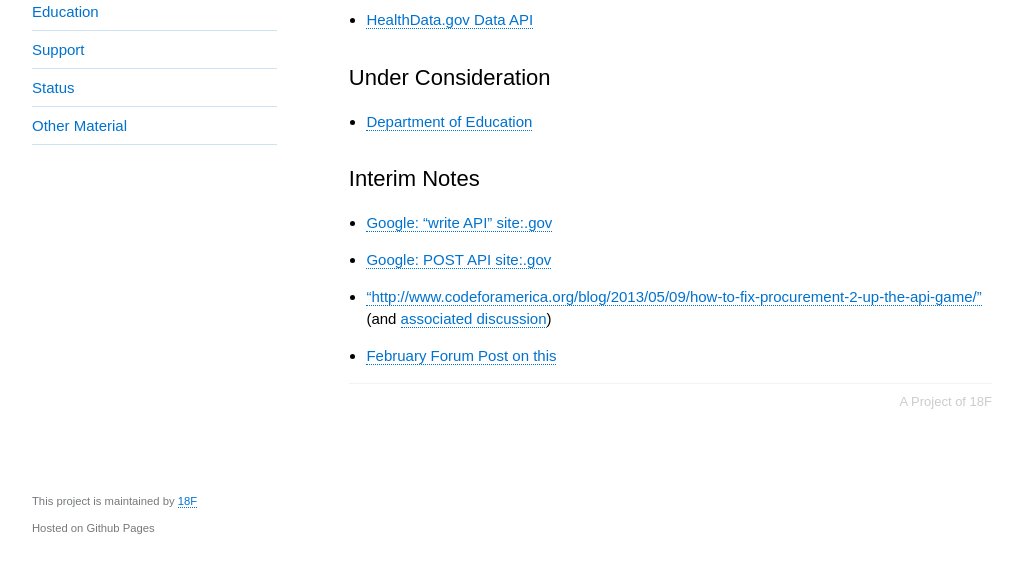
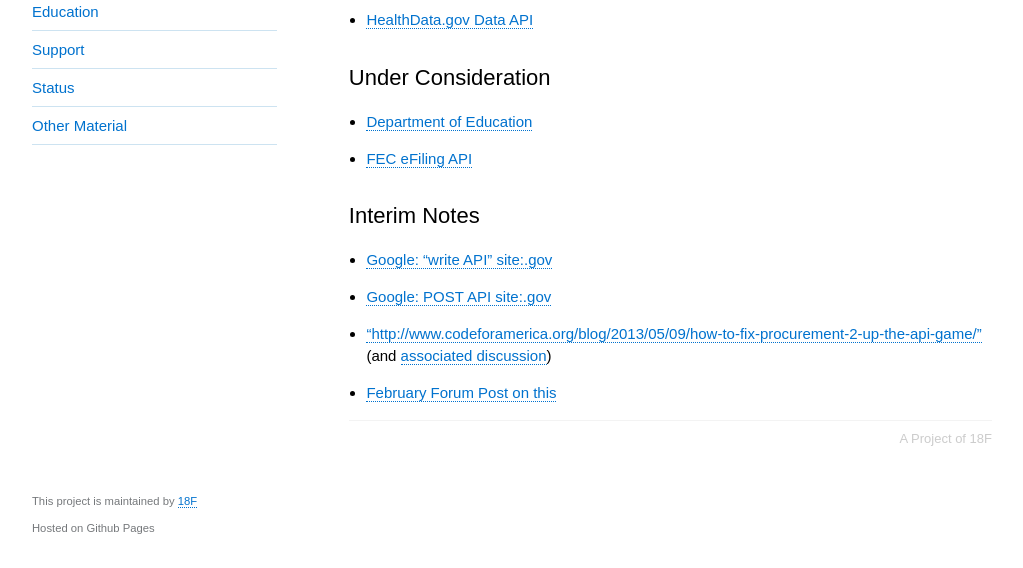
Before and after one commit to 18F/API-All-the-X, a Jekyll site: the page built from pages/write_apis-notes.md, in a window 1280 px wide and 900 px high, scrolled down 517 px, cut to the strip 332-900 px from the top of the window. Shown: the whole strip, without its empty margins (128-1151 px from the left). Built offline with Jekyll 4.4.1, drawn with Linux system fonts in a browser that asks for light colours; before the commit the page ends 1380 px from its top, so only the background shows below that.

Commit message:
adding FEC's page for eFiling devs

```diff
--- a/pages/write_apis-notes.md
+++ b/pages/write_apis-notes.md
@@ -24,8 +24,7 @@
 
 ## Under Consideration
 * [Department of Education](https://www.ifap.ed.gov/fregisters/FR041614.html)
-
-
+* [FEC eFiling API](http://fec.gov/elecfil/vendors.shtml)
 
 ## Interim Notes
 * [Google: "write API" site:.gov](https://www.google.com/search?q="write+API"+site%3A.gov)
```
